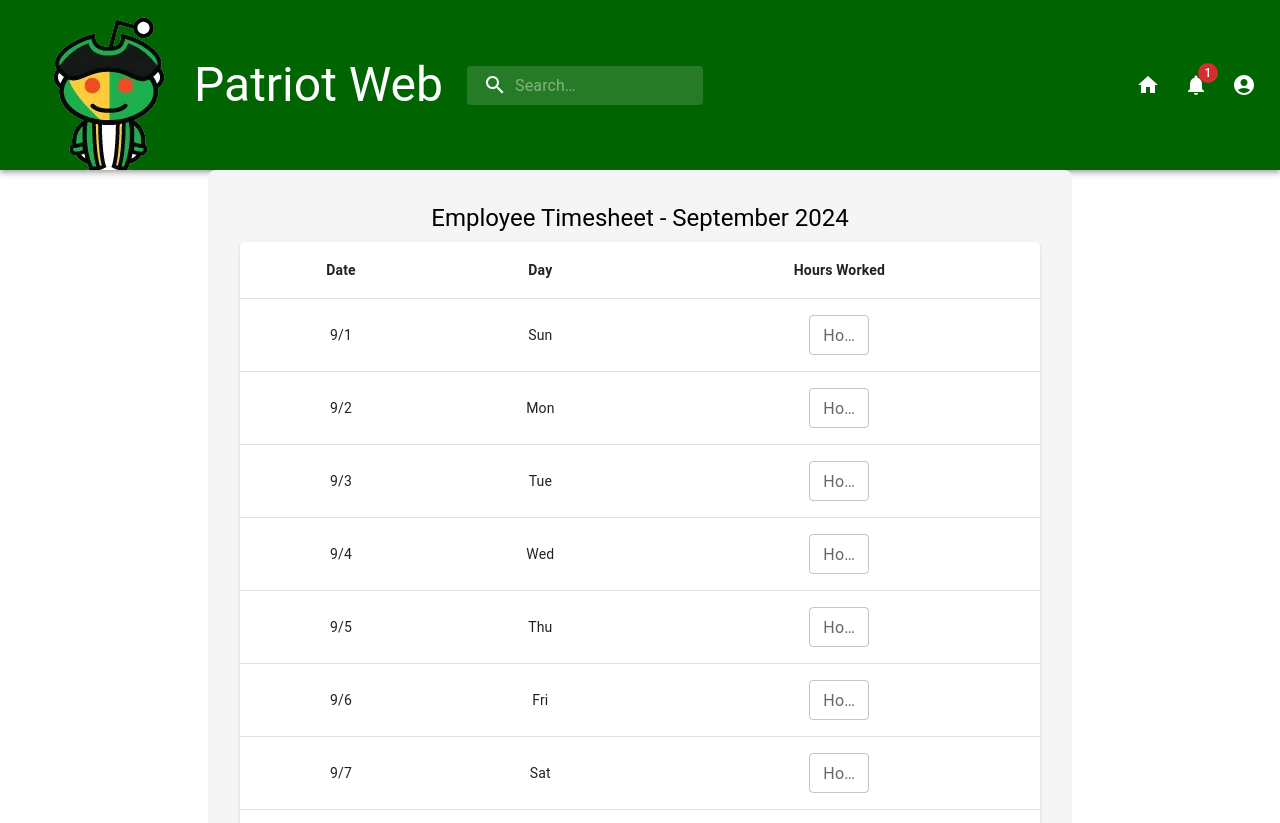
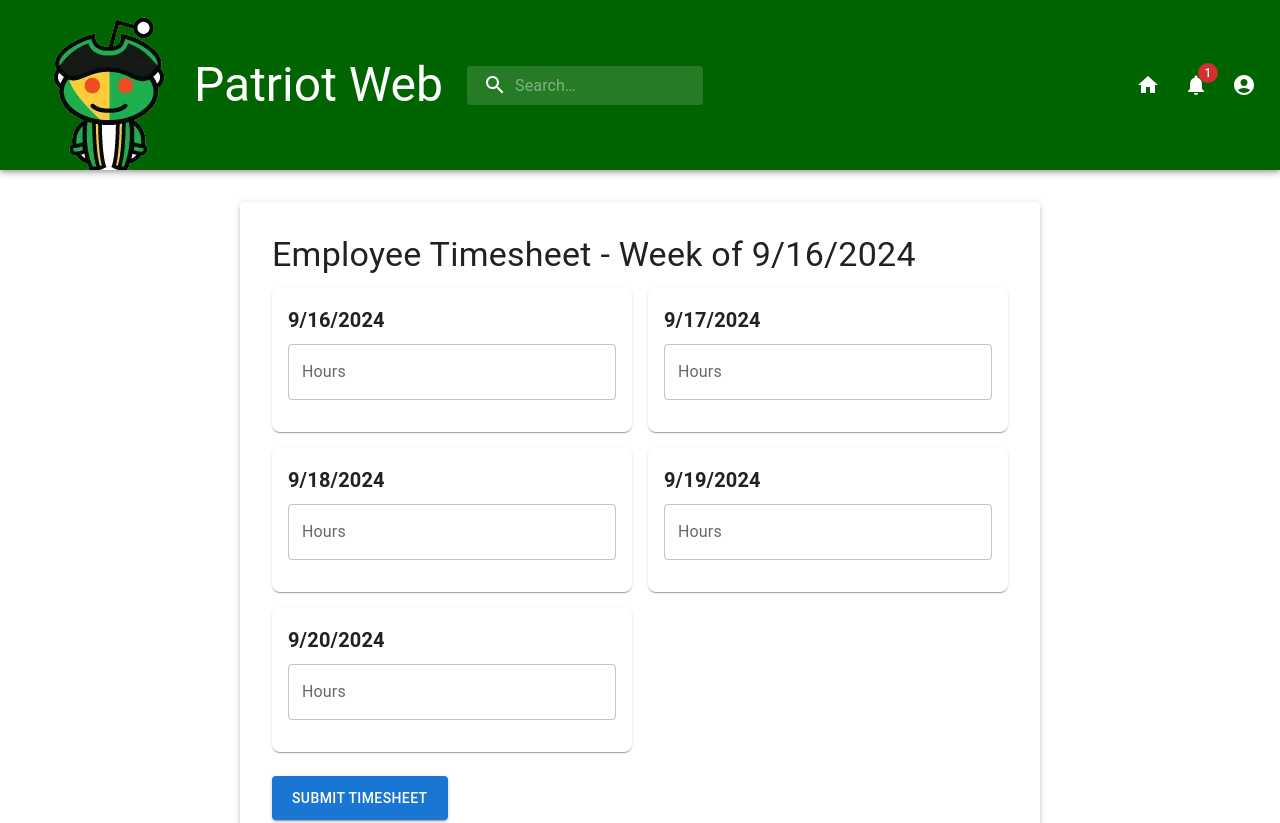
Before and after one commit to tejavardhanreddy01/patriot-web-redesign, a React (Create React App) app: page /employeetimesheet in a window 1280 px wide. Shown: the top 823 px of the page. Built offline with nearby package versions, Linux system fonts and the light colour scheme.

Commit message:
Timesheet UI updated

```diff
--- a/src/Pages/Employee Services/EmployeeTimesheet.js
+++ b/src/Pages/Employee Services/EmployeeTimesheet.js
@@ -1,90 +1,111 @@
 import React, { useState, useEffect } from 'react';
-import { Box, Typography, TextField, Button, Table, TableBody, TableCell, TableContainer, TableHead, TableRow, Paper } from '@mui/material';
-
-// Helper function to get the days in a month
-const getDaysInMonth = (year, month) => {
-    return new Array(31).fill('').map((_, i) => {
-        const date = new Date(year, month, i + 1);
-        if (date.getMonth() === month) {
-            return date;
-        }
-        return null;
-    }).filter(Boolean);
-};
+import { Box, Typography, Button, Grid, TextField, Alert, Paper } from '@mui/material';
 
 const TimeSheet = () => {
     const today = new Date();
-    const [year] = useState(today.getFullYear());
-    const [month] = useState(today.getMonth());
-    const [daysInMonth, setDaysInMonth] = useState([]);
     const [timesheet, setTimesheet] = useState({});
+    const [dates, setDates] = useState([]);
+    const [error, setError] = useState('');
 
-    // Generate days for the current month and year on component load
+    // Function to get the current week's dates (Monday to Friday)
+    const getWeekDates = () => {
+        const currentDay = today.getDay();
+        const weekDates = [];
+
+        // Find Monday of the current week (ISO Standard, Monday = 1)
+        const startOfWeek = new Date(today.setDate(today.getDate() - (currentDay === 0 ? 6 : currentDay - 1)));
+
+        for (let i = 0; i < 5; i++) {
+            const date = new Date(startOfWeek);
+            date.setDate(startOfWeek.getDate() + i);
+            weekDates.push(date);
+        }
+
+        return weekDates;
+    };
+
+    // Update dates for the timesheet on component mount
     useEffect(() => {
-        setDaysInMonth(getDaysInMonth(year, month));
-    }, [year, month]);
+        const weekDates = getWeekDates();
+        setDates(weekDates);
+
+        // Initialize the timesheet state with empty values
+        const initialTimesheet = {};
+        weekDates.forEach(date => {
+            initialTimesheet[date.toLocaleDateString()] = '';
+        });
+        setTimesheet(initialTimesheet);
+    }, []);
 
     // Handle input for working hours
     const handleHoursChange = (date, e) => {
-        const newTimesheet = { ...timesheet, [date]: e.target.value };
-        setTimesheet(newTimesheet);
+        const { value } = e.target;
+        if (value < 0 || value > 24) {
+            setError('Please enter valid hours (0-24).');
+        } else {
+            setError('');
+            setTimesheet({ ...timesheet, [date]: value });
+        }
     };
 
     // Handle form submission
     const handleSubmit = (e) => {
         e.preventDefault();
+
+        // Check if all fields are filled
+        const allFieldsFilled = Object.values(timesheet).every(value => value !== '');
+
+        if (!allFieldsFilled) {
+            setError('Please fill in all the hours before submitting.');
+        } else {
+            setError('');
             console.log('Timesheet Submitted:', timesheet);
-        alert('Timesheet Submitted Successfully!');
+            alert('Timesheet submitted successfully!');
+        }
     };
 
     return (
-        <Box sx={{ maxWidth: 800, margin: '0 auto', padding: 4, backgroundColor: '#f5f5f5', borderRadius: 2 }}>
-            <Typography variant="h5" align="center" gutterBottom>
-                Employee Timesheet - {today.toLocaleString('default', { month: 'long' })} {year}
+        <Box sx={{ maxWidth: 800, margin: '0 auto', padding: 4 }}>
+            <Paper elevation={3} sx={{ padding: 4 }}>
+                <Typography variant="h4" gutterBottom>
+                    Employee Timesheet - Week of {dates.length > 0 && dates[0].toLocaleDateString()}
                 </Typography>
+
+                {/* Display any error messages */}
+                {error && <Alert severity="error" sx={{ mb: 2 }}>{error}</Alert>}
+
                 <form onSubmit={handleSubmit}>
-                <TableContainer component={Paper}>
-                    <Table>
-                        <TableHead>
-                            <TableRow>
-                                <TableCell align="center"><strong>Date</strong></TableCell>
-                                <TableCell align="center"><strong>Day</strong></TableCell>
-                                <TableCell align="center"><strong>Hours Worked</strong></TableCell>
-                            </TableRow>
-                        </TableHead>
-                        <TableBody>
-                            {daysInMonth.map((dateObj) => {
-                                const dateStr = dateObj.toISOString().split('T')[0]; // Format as YYYY-MM-DD
-                                return (
-                                    <TableRow key={dateStr}>
-                                        <TableCell align="center">
-                                            {dateObj.toLocaleDateString('default', { day: 'numeric', month: 'numeric' })}
-                                        </TableCell>
-                                        <TableCell align="center">
-                                            {dateObj.toLocaleDateString('default', { weekday: 'short' })}
-                                        </TableCell>
-                                        <TableCell align="center">
+                    <Grid container spacing={2}>
+                        {dates.map((date) => (
+                            <Grid item xs={12} sm={6} key={date.toLocaleDateString()}>
+                                <Paper elevation={1} sx={{ padding: 2, borderRadius: 2 }}>
+                                    <Typography variant="h6" sx={{ fontWeight: 'bold', marginBottom: 1 }}>
+                                        {date.toLocaleDateString()}
+                                    </Typography>
                                     <TextField
                                         type="number"
                                         label="Hours"
-                                                inputProps={{ min: 0, max: 24 }}
-                                                value={timesheet[dateStr] || ''}
-                                                onChange={(e) => handleHoursChange(dateStr, e)}
-                                                size="small"
+                                        inputProps={{ step: 0.1, min: 0, max: 24, inputMode: 'numeric' }} // Remove up/down arrows
+                                        value={timesheet[date.toLocaleDateString()] || ''}
+                                        onChange={(e) => handleHoursChange(date.toLocaleDateString(), e)}
+                                        fullWidth
                                         variant="outlined"
-                                                sx={{ width: 60 }}
+                                        sx={{ marginBottom: 2 }}
                                     />
-                                        </TableCell>
-                                    </TableRow>
-                                );
-                            })}
-                        </TableBody>
-                    </Table>
-                </TableContainer>
-                <Button type="submit" variant="contained" sx={{ marginTop: 3, backgroundColor: '#007BFF', color: '#fff' }}>
+                                </Paper>
+                            </Grid>
+                        ))}
+                    </Grid>
+
+                    <Button
+                        type="submit"
+                        variant="contained"
+                        sx={{ marginTop: 3, backgroundColor: '#1976d2', color: '#fff', padding: '10px 20px' }}
+                    >
                         Submit Timesheet
                     </Button>
                 </form>
+            </Paper>
         </Box>
     );
 };
```
Lines whose indentation alone changed are shown as unchanged.
